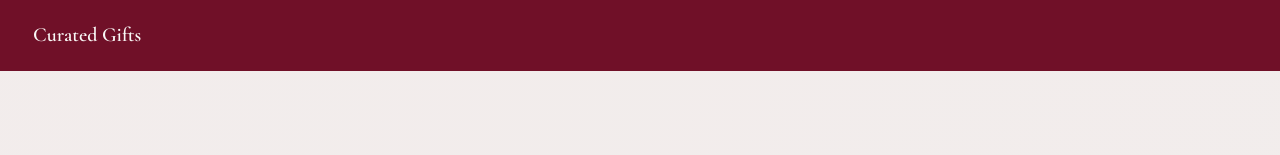
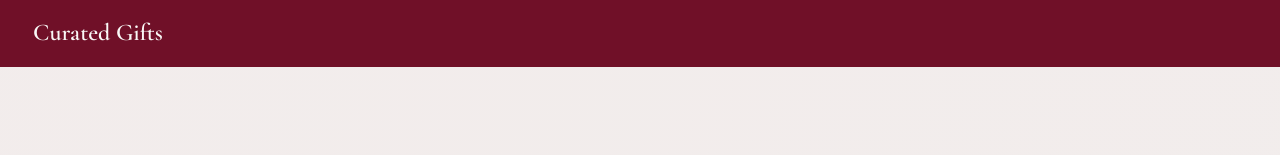
Before and after one commit to grizzleswens/gift-guru-builder, a React (Vite) app: page / in a window 1280 px wide. Shown: the top 155 px of the page. Built offline with nearby package versions, Linux system fonts and the light colour scheme; the HTML template or start-up script is replaced by a standard one.

Commit message:
Adjust text size

```diff
--- a/src/components/Header.tsx
+++ b/src/components/Header.tsx
@@ -3,10 +3,10 @@ import EditableText from './EditableText';
 const Header = () => {
   return (
     <header className="sticky top-0 z-50 w-full bg-luxury border-b border-luxury/20 backdrop-blur-sm">
-      <div className="max-w-7xl mx-auto px-6 py-4">
+      <div className="max-w-7xl mx-auto px-6 py-3">
         <EditableText
           initialText="Curated Gifts"
-          className="text-luxury-foreground text-xl font-serif font-semibold"
+          className="text-luxury-foreground text-2xl font-serif font-semibold"
           placeholder="Enter website title..."
         />
       </div>
```
